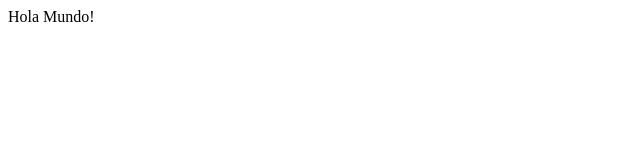
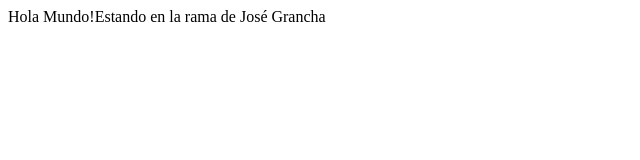
Before and after one commit to Membele/ejercicio04-EduJose, a plain HTML site: page public_html/index.html in a window 1280 px wide. Shown: the whole page, without its empty margins (0-640 px from the left). Drawn offline with Linux system fonts and the light colour scheme.

Commit message:
Probando conflictos

```diff
--- a/public_html/index.html
+++ b/public_html/index.html
@@ -11,6 +11,6 @@ and open the template in the editor.
         <meta name="viewport" content="width=device-width">
     </head>
     <body>
-        <div>Hola Mundo!</div>
+        <div>Hola Mundo!Estando en la rama de José Grancha</div>
     </body>
 </html>
```
